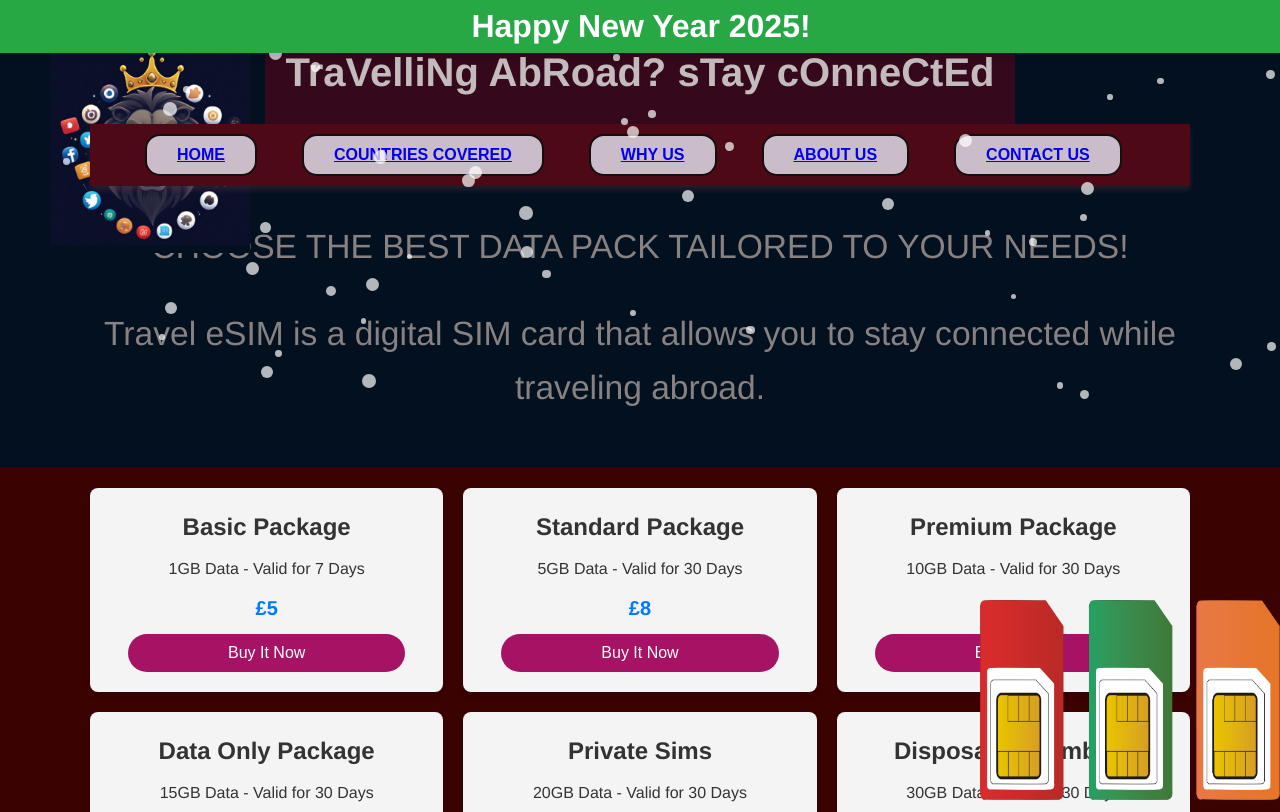
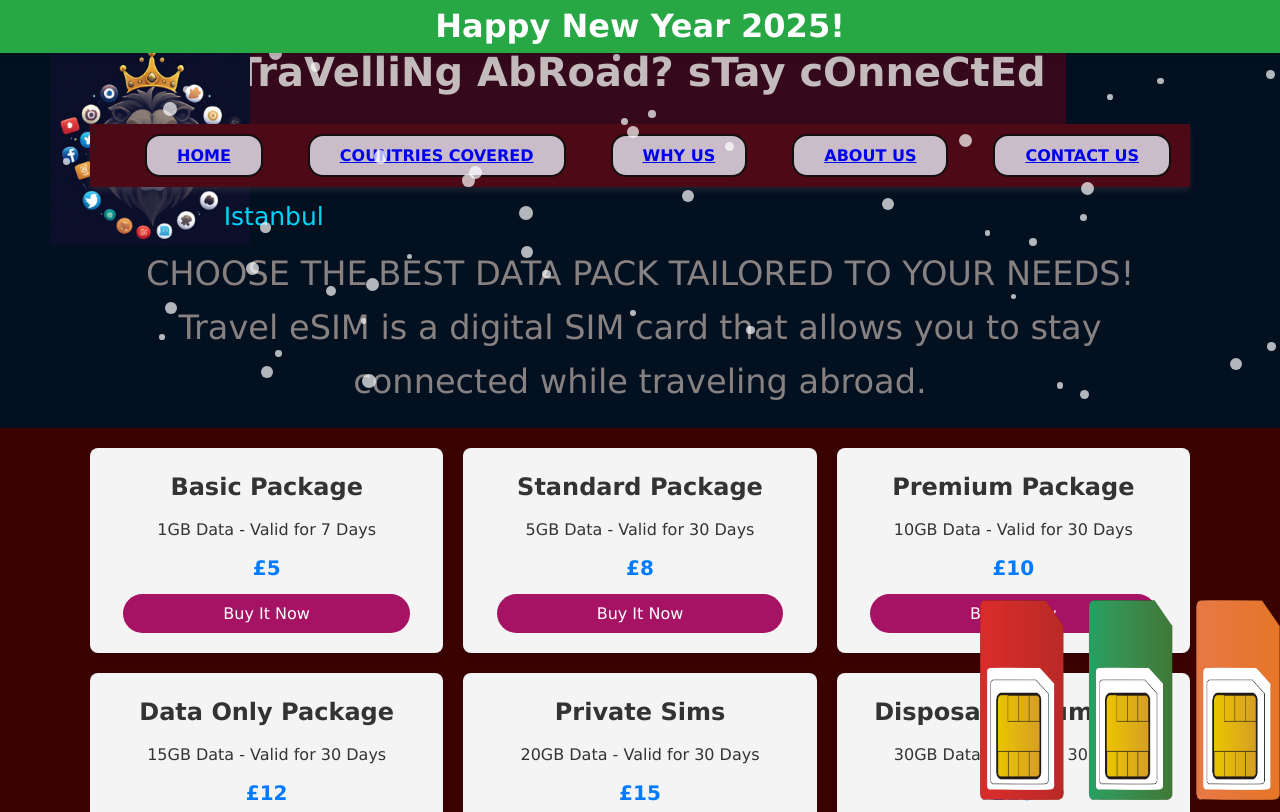
Before and after one commit to L14000/html-and-css, a plain HTML site: page index.html in a window 1280 px wide. Shown: the top 812 px of the page. Drawn offline with Linux system fonts and the light colour scheme.

Commit message:
love destination loader added

```diff
--- a/index.html
+++ b/index.html
@@ -11,6 +11,7 @@
 <img class="image1" src="sim1.png" alt="travel around the world sims">
 <body>
     <header>
+
         <div class="container">
             <div class="logo-container">
                 <a href="index.html">
@@ -31,7 +32,15 @@
                         <button class="nav-button"><a href="About-us.html">ABOUT US</a></button>
                         <button class="nav-button"><a href="contact_us.html">CONTACT US</a></button>
                     </nav>
-
+                    <div class="loader">
+                        <p>I Love</p>
+                        <div class="words">
+                            <span class="word">Bangkok</span>
+                            <span class="word">Istanbul</span>
+                            <span class="word">London</span>
+                            <span class="word">Hong Kong</span>
+                            <span class="word">New York</span>
+                        </div>
                 </div>
                 <p>CHOOSE THE BEST DATA PACK TAILORED TO YOUR NEEDS!</p>
             </div>
@@ -99,6 +108,16 @@
                 <button class="Buyitnow">Buy It Now</button>
             </div>
         </section>
+        <!DOCTYPE html>
+<html lang="en">
+
+<head>
+    <meta charset="UTF-8">
+    <meta name="viewport" content="width=device-width, initial-scale=1.0">
+    <title>Document</title>
+    <link rel="stylesheet" href="style.css">
+</head>
+</html>
     </main>
 
     <footer class="container">
--- a/style.css
+++ b/style.css
@@ -538,3 +538,79 @@ below
   .new-year-banner p {
     margin: 0;
   }
+
+
+
+
+
+
+
+  /* i love holiday Destinations */
+
+
+  * {
+    padding: 0;
+    margin: 0;
+    box-sizing: border-box;
+    font-family: Verdana, Geneva, Tahoma, sans-serif;
+}
+
+
+.loader {
+    color: rgb(254, 252, 252);
+    font-family: "Poppins", sans-serif;
+    font-weight: 500;
+    font-size: 25px;
+    box-sizing: content-box;
+    height: 40px;
+    padding: 10px 10px;
+    display: flex;
+    border-radius: 8px;
+}
+
+.words {
+    overflow: hidden;
+    position: relative;
+}
+
+.word {
+    display: block;
+    height: 100%;
+    padding-left: 6px;
+    color: #00d4fa;
+    animation: animate 4s infinite;
+}
+
+@keyframes animate {
+    10% {
+        transform: translateY(-102%);
+    }
+
+    25% {
+        transform: translateY(-100%);
+    }
+
+    35% {
+        transform: translateY(-202%);
+    }
+
+    50% {
+        transform: translateY(-200%);
+    }
+
+    60% {
+        transform: translateY(-302%);
+    }
+
+    75% {
+        transform: translateY(-300%);
+    }
+
+    85% {
+        transform: translateY(-402%);
+    }
+
+    100% {
+        transform: translateY(-400%);
+    }
+}
```
